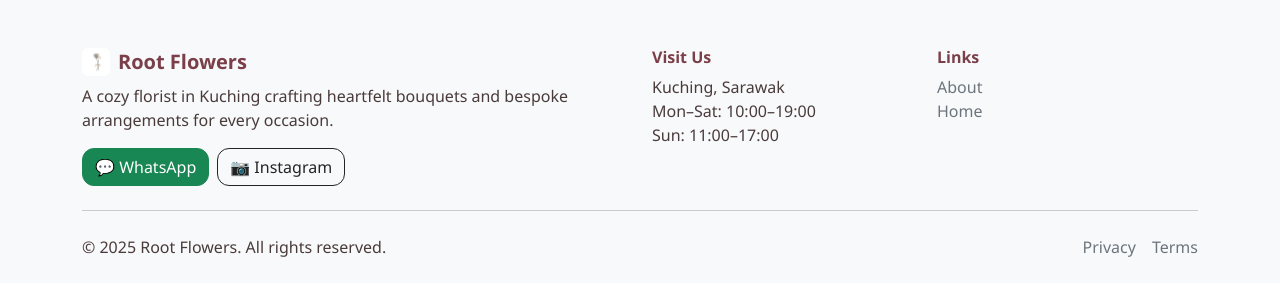
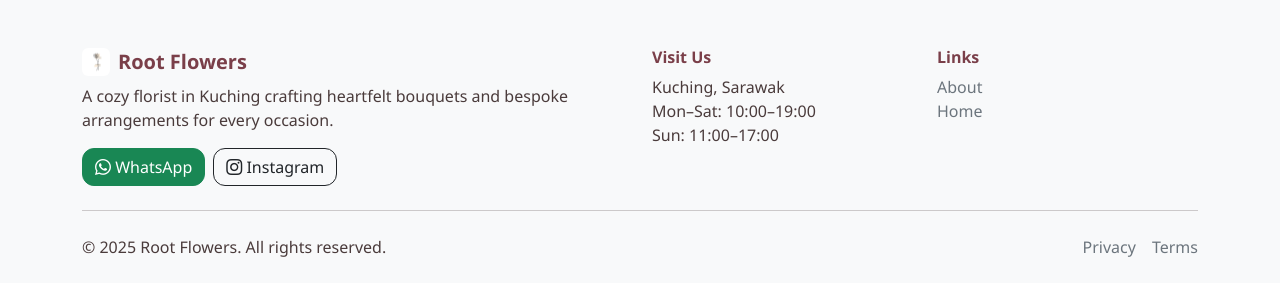
Before and after one commit to NyChieng/Flower-shop-Web, a PHP site: page /index.php in a window 1280 px wide. Shown: the part 1413-1696 px from the top of the page. Run offline with PHP 8.4, Linux system fonts and the light colour scheme.

Commit message:
Include the use of bootstrap icon
Updated footer to use bootstrap icon

```diff
--- a/footer.php
+++ b/footer.php
@@ -14,12 +14,12 @@
         <div class="d-flex flex-wrap gap-2">
           <a class="btn btn-success" target="_blank" rel="noopener"
              href="https://api.whatsapp.com/send?phone=60143399709" aria-label="WhatsApp">
-            💬 WhatsApp
+            <i class="bi bi-whatsapp"></i> WhatsApp
           </a>
           <!-- TODO: replace with your actual handle -->
           <a class="btn btn-outline-dark" target="_blank" rel="noopener"
              href="https://instagram.com/rootflowers" aria-label="Instagram">
-            📷 Instagram
+           <i class="bi bi-instagram"></i> Instagram
           </a>
         </div>
       </div>
--- a/index.php
+++ b/index.php
@@ -35,6 +35,7 @@
     <meta name="viewport" content="width=device-width, initial-scale=1">
     <title>Root Flowers — Home</title>
     <link rel="stylesheet" href="https://cdn.jsdelivr.net/npm/bootstrap@5.3.3/dist/css/bootstrap.min.css">
+    <link rel="stylesheet" href="https://cdn.jsdelivr.net/npm/bootstrap-icons@1.13.1/font/bootstrap-icons.min.css">
     <link rel="stylesheet" href="style/style.css">
   </head>
   <body>
--- a/login.php
+++ b/login.php
@@ -53,6 +53,7 @@ if ($_SERVER['REQUEST_METHOD'] === 'POST') {
   <meta name="viewport" content="width=device-width, initial-scale=1" />
   <title>Login • Root Flowers</title>
   <link href="https://cdn.jsdelivr.net/npm/bootstrap@5.3.3/dist/css/bootstrap.min.css" rel="stylesheet" />
+  <link rel="stylesheet" href="https://cdn.jsdelivr.net/npm/bootstrap-icons@1.13.1/font/bootstrap-icons.min.css">
   <link rel="stylesheet" href="style/style.css" />
 </head>
 <body class="layout-page">
--- a/registration.php
+++ b/registration.php
@@ -11,6 +11,7 @@ session_start();
 
   <!-- Bootstrap -->
   <link href="https://cdn.jsdelivr.net/npm/bootstrap@5.3.3/dist/css/bootstrap.min.css" rel="stylesheet" />
+  <link rel="stylesheet" href="https://cdn.jsdelivr.net/npm/bootstrap-icons@1.13.1/font/bootstrap-icons.min.css">
   <!-- Your stylesheet (stored in ./style/) -->
   <link rel="stylesheet" href="style/style.css" />
 </head>
```
Also changed, not shown: data/User/user.txt (added).
